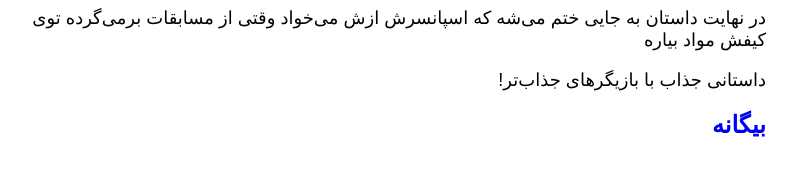
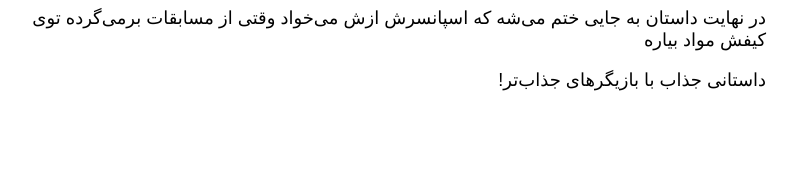
Before and after one commit to darkblog/darkblog.github.io, a Jekyll site: the page built from _posts/2023-8-19-4.md, in a window 1280 px wide. Shown: the part 336-512 px from the top of the page, without its empty margins (391-1189 px from the left). Built offline with Jekyll 4.4.1, drawn with Linux system fonts in a browser that asks for light colours.

Commit message:
Update post.html

```diff
--- a/_layouts/post.html
+++ b/_layouts/post.html
@@ -3,4 +3,3 @@
 ---
 
 {{ content }}
-<h2><a href="https://biganeh.com/">بیگانه</a></h2>
```
